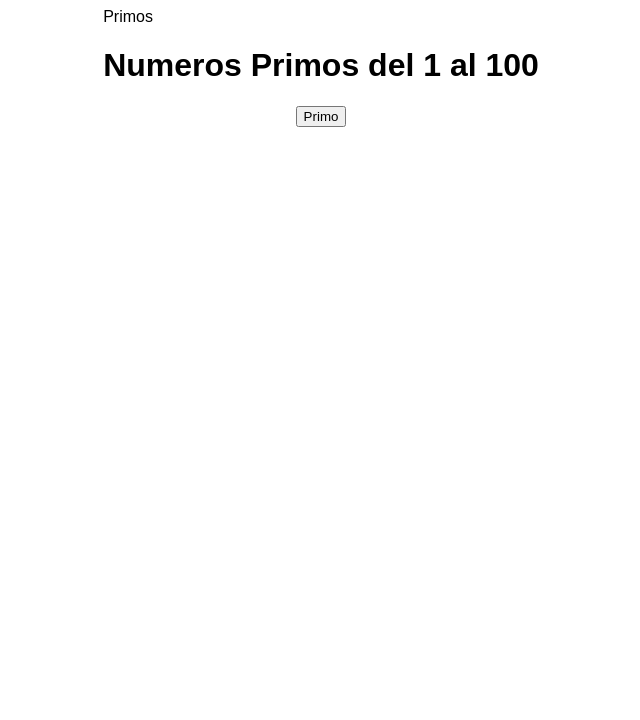
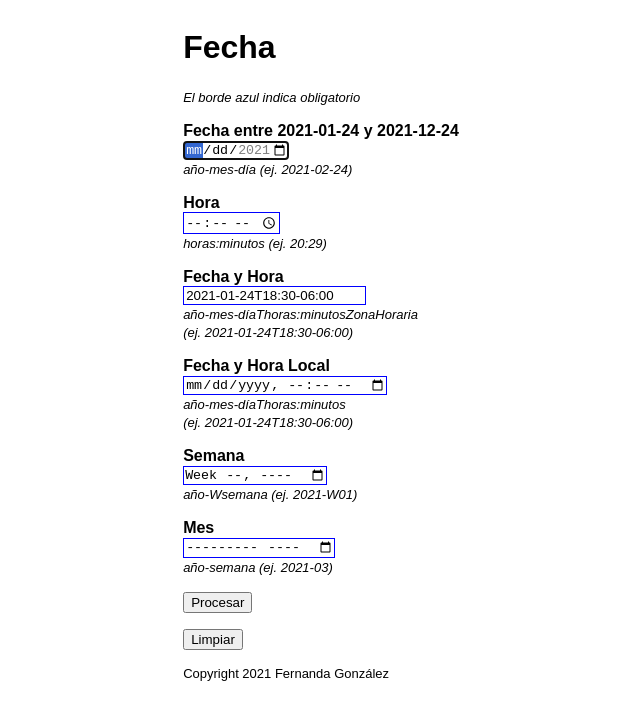
Before and after one commit to fernanda-2/fernanda-2.github.io, a plain HTML site: page index.html in a window 1280 px wide. Shown: the whole page, without its empty margins (319-959 px from the left). Drawn offline with Linux system fonts and the light colour scheme.

Commit message:
Update index.html

```diff
--- a/index.html
+++ b/index.html
@@ -1,31 +1,77 @@
 <!DOCTYPE html>
-<html lang="en">
+<html>
  <head>
+ <title>Fecha</title>
  <meta charset="UTF-8">
  <meta name="viewport" content="width=device-width, initial-scale=1.0">
-    <meta http-equiv="X-UA-Compatible" content="ie=edge"
-    <title> Primos</title>
-    <link rel="stylesheet" href="css/estilos.css"
+ <link rel="stylesheet" href="css/estilos.css">
  </head>
  <body>
-
-    <div id="contenidoCentro">
-        <div id="ContenidoContenedor">
-            <div id="ContenidoColumna1">
-                <h1 class="blanco">Numeros Primos del 1 al 100
-
-                </h1>
-            </div>
-        </div>
-
-        <div  id="ContenidoContenedor">
-            <div id="ContenidoColumna2">
-                <center><input type="button" onclick="primo()" value="Primo"></button></center>
-            </div>
-        </div>
-    </div><br>
-    <div id="resultado"></div>
-
+ <header>
+ <h1>Fecha</h1>
+ </header>
+ <form id="forma" action="javascript:procesa()">
+ <p><em>El borde azul indica obligatorio</em></p>
+ <p>
+ <label accesskey="P">
+ Fecha entre 2021-01-24 y 2021-12-24<br>
+ <input name="fecha" type="date" autofocus required
+ max="2021-12-24" min="2021-01-24">
+ </label>
+ <br><em>año-mes-día (ej. 2021-02-24)</em>
+ <br><output id="salidaFecha"></output>
+ </p>
+ <p>
+ <label accesskey="H">
+ Hora<br>
+ <input name="hora" type="time" required>
+ </label>
+ <br><em>horas:minutos (ej. 20:29)</em> <br><output id="salidaHora"></output>
+ </p>
+ <p>
+ <label accesskey="Y">
+ Fecha y Hora<br>
+ <input name="fechaYHora" type="datetime" required
+ value="2021-01-24T18:30-06:00">
+ </label>
+ <br><em>año-mes-díaThoras:minutosZonaHoraria</em>
+ <br><em>(ej. 2021-01-24T18:30-06:00)</em>
+ <br><output id="salidaFechaYHora"></output>
+ </p>
+ <p>
+ <label accesskey="L">
+ Fecha y Hora Local<br>
+ <input name="fechaYHoraLocal" type="datetime-local" required>
+ </label>
+ <br><em>año-mes-díaThoras:minutos</em>
+ <br><em>(ej. 2021-01-24T18:30-06:00)</em>
+ <br><output id="salidaFechaYHoraLocal"></output>
+ </p>
+ <p>
+ <label accesskey="S">
+ Semana<br>
+ <input name="semana" type="week" required>
+ </label>
+ <br><em>año-Wsemana (ej. 2021-W01)</em>
+ <br><output id="salidaSemana"></output>
+ </p>
+ <p>
+ <label accesskey="M">
+ Mes<br>
+ <input name="mes" type="month" required> </label>
+ <br><em>año-semana (ej. 2021-03)</em>
+ <br><output id="salidaMes"></output>
+ </p>
+ <p>
+ <input type="submit" value="Procesar" accesskey="P">
+ </p>
+ <p>
+ <input type="reset" value="Limpiar" accesskey="P">
+ </p>
+ </form>
+ <footer>
+ Copyright 2021 Fernanda González
+ </footer>
+ <script src="js/CtrlFechas.js"></script>
  </body>
-<script src="js/ctrl.js"></script>
 </html>
```
Lines whose indentation alone changed are shown as unchanged.
